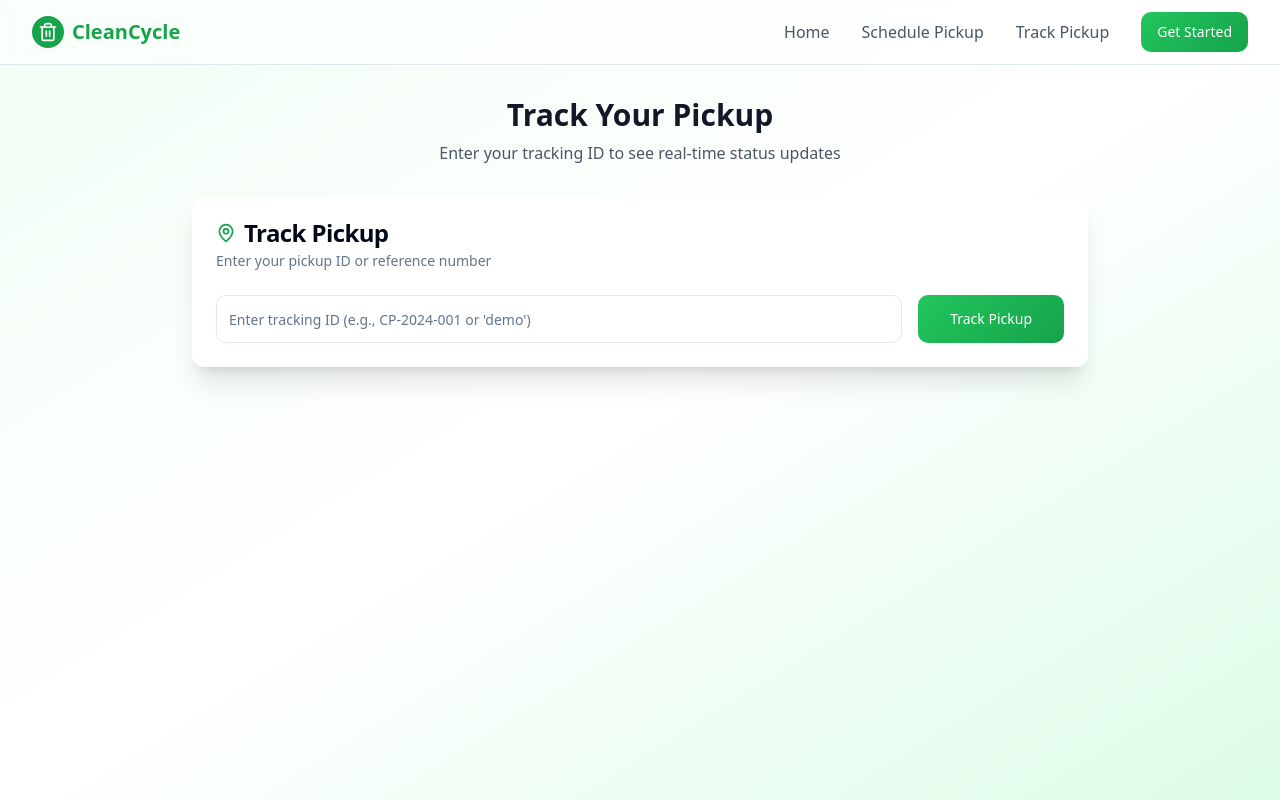
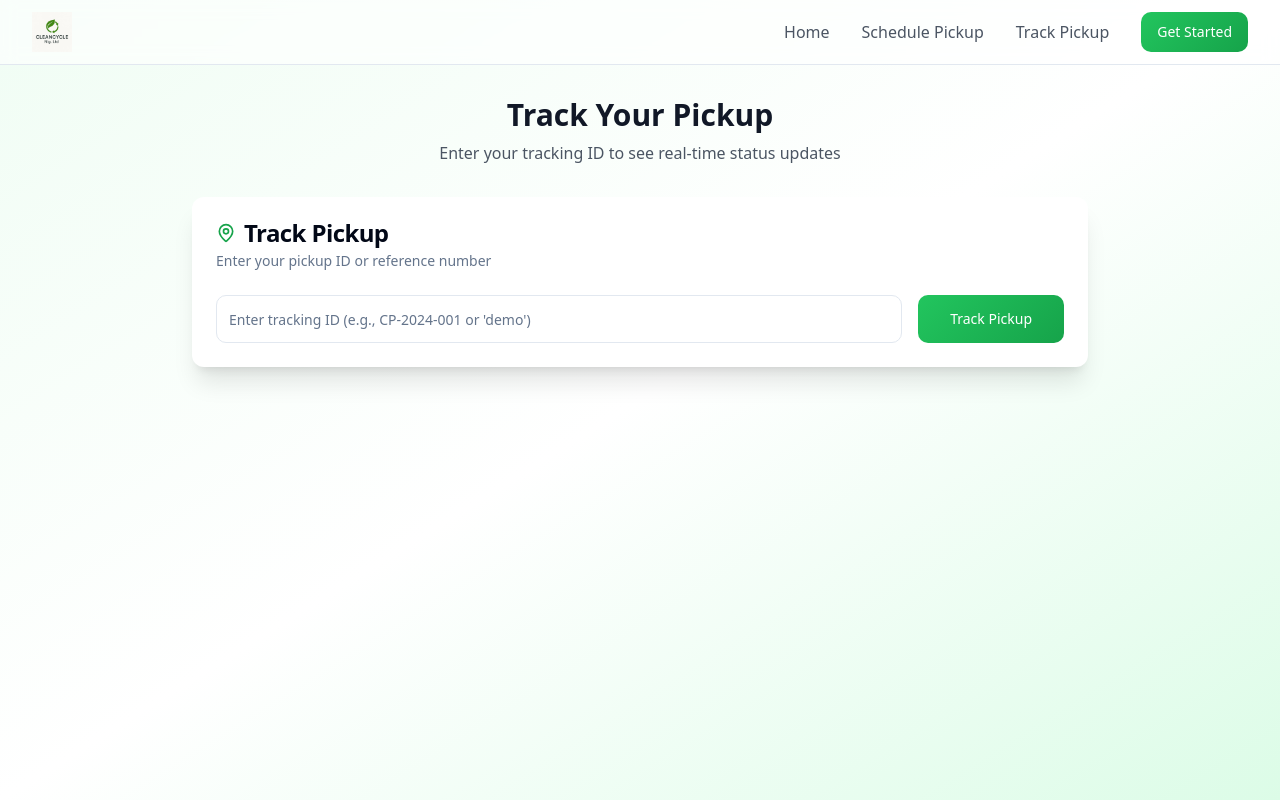
Before and after one commit to amahmoodjmr/clean-cycle-ng, a React (Vite) app: page /track in a window 1280 px wide. Built offline with nearby package versions, Linux system fonts and the light colour scheme.

Commit message:
Refactor: Use CleanCycle logo
Use the provided image as the CleanCycle logo in the application.

```diff
--- a/src/components/Footer.tsx
+++ b/src/components/Footer.tsx
@@ -1,6 +1,6 @@
 
 import React from 'react';
-import { Trash2, MapPin, User, Calendar } from 'lucide-react';
+import { MapPin, User, Calendar } from 'lucide-react';
 import { Link } from 'react-router-dom';
 
 const Footer = () => {
@@ -11,10 +11,11 @@ const Footer = () => {
           {/* Logo and Description */}
           <div className="col-span-1 md:col-span-2">
             <Link to="/" className="flex items-center space-x-2 mb-4">
-              <div className="flex h-8 w-8 items-center justify-center rounded-full bg-primary">
-                <Trash2 className="h-5 w-5 text-white" />
-              </div>
-              <span className="text-xl font-bold text-white">CleanCycle</span>
+              <img
+                src="/lovable-uploads/06c8b515-237d-43e8-bc6c-1a0d763f5220.png"
+                alt="CleanCycle Logo"
+                className="h-10 w-auto"
+              />
             </Link>
             <p className="text-gray-400 mb-6 max-w-md">
               Revolutionizing waste management across Nigeria. Connecting communities with verified collectors for a cleaner, more sustainable future.
--- a/src/components/Navigation.tsx
+++ b/src/components/Navigation.tsx
@@ -21,10 +21,11 @@ const Navigation = () => {
         <div className="flex h-16 items-center justify-between">
           {/* Logo */}
           <Link to="/" className="flex items-center space-x-2">
-            <div className="flex h-8 w-8 items-center justify-center rounded-full bg-primary">
-              <Trash2 className="h-5 w-5 text-white" />
-            </div>
-            <span className="text-xl font-bold text-primary">CleanCycle</span>
+            <img
+              src="/lovable-uploads/06c8b515-237d-43e8-bc6c-1a0d763f5220.png"
+              alt="CleanCycle Logo"
+              className="h-10 w-auto"
+            />
           </Link>
 
           {/* Desktop Navigation */}
@@ -54,10 +55,11 @@ const Navigation = () => {
               <SheetContent side="right" className="w-[300px] sm:w-[400px]">
                 <div className="flex flex-col space-y-6 mt-6">
                   <Link to="/" className="flex items-center space-x-2 mb-6">
-                    <div className="flex h-8 w-8 items-center justify-center rounded-full bg-primary">
-                      <Trash2 className="h-5 w-5 text-white" />
-                    </div>
-                    <span className="text-xl font-bold text-primary">CleanCycle</span>
+                    <img
+                      src="/lovable-uploads/06c8b515-237d-43e8-bc6c-1a0d763f5220.png"
+                      alt="CleanCycle Logo"
+                      className="h-10 w-auto"
+                    />
                   </Link>
 
                   {navItems.map((item) => (
```
Also changed, not shown: public/lovable-uploads/06c8b515-237d-43e8-bc6c-1a0d763f5220.png (added).
